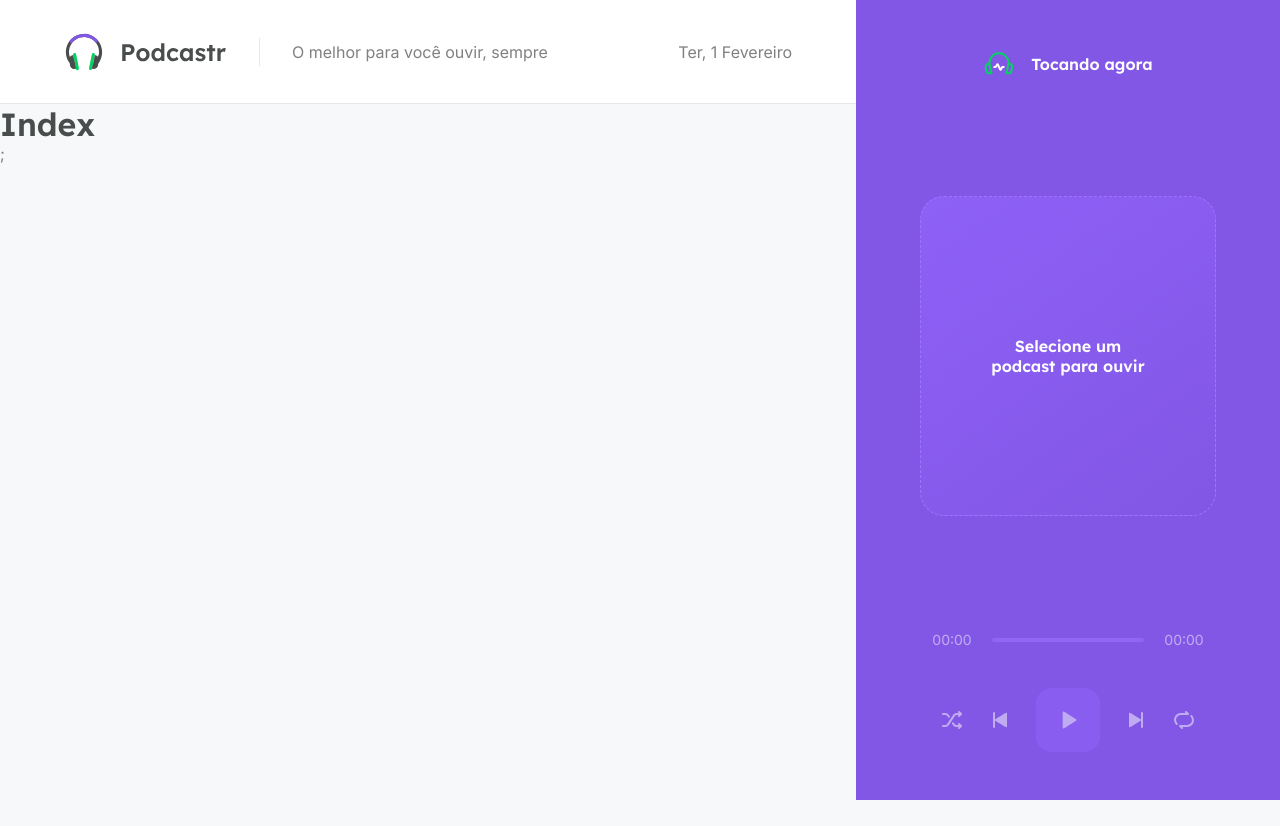
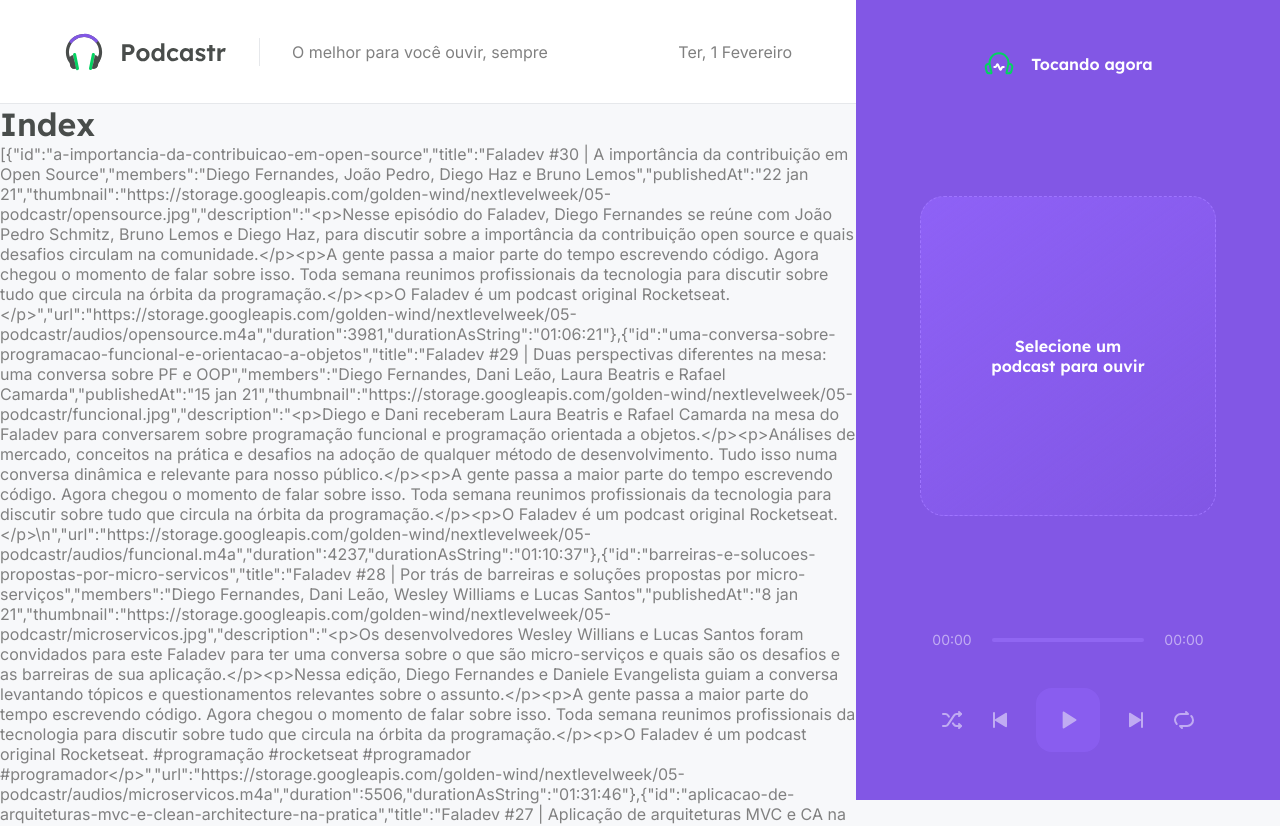
Before and after one commit to wellingtonrodriguesbr/podcastr, a Next.js app: page / in a window 1280 px wide. Shown: the top 826 px of the page. Before the commit the page ends 800 px from the top, so only its background shows below. Built offline with nearby package versions, Linux system fonts and the light colour scheme; data requests are answered from the project's data file.

Commit message:
chore: WIP page Home episodes

```diff
--- a/package.json
+++ b/package.json
@@ -9,6 +9,7 @@
     "server": "json-server server.json -w -d 750 -p 3333"
   },
   "dependencies": {
+    "axios": "^0.25.0",
     "date-fns": "^2.28.0",
     "next": "12.0.9",
     "react": "17.0.2",
--- a/src/pages/index.tsx
+++ b/src/pages/index.tsx
@@ -1,6 +1,23 @@
 import Head from "next/head";
+import { GetStaticProps } from "next";
+import { format, parseISO } from "date-fns";
+import ptBR from "date-fns/locale/pt-BR";
+import { api } from "../services/api";
+import { convertDurationTime } from "../utils/convertDurationTime";
 
-export default function Home() {
+type Episode = {
+  id: string;
+  title: string;
+  members: string;
+  published_at: string;
+  //...
+};
+
+type HomeProps = {
+  episodes: Episode[];
+};
+
+export default function Home(props: HomeProps) {
   return (
     <>
       <Head>
@@ -8,17 +25,39 @@
       </Head>
 
       <h1>Index</h1>
+      <p>{JSON.stringify(props.episodes)}</p>
     </>
   );
 }
 
-export const getStaticProps = async () => {
-  const response = await fetch("http://localhost:3333/episodes");
-  const data = await response.json();
+export const getStaticProps: GetStaticProps = async () => {
+  const { data } = await api.get("episodes", {
+    params: {
+      _limit: 12,
+      _sort: "published_at",
+      _order: "desc",
+    },
+  });
+
+  const episodes = data.map((episode) => {
+    return {
+      id: episode.id,
+      title: episode.title,
+      members: episode.members,
+      publishedAt: format(parseISO(episode.published_at), "d MMM yy", {
+        locale: ptBR,
+      }),
+      thumbnail: episode.thumbnail,
+      description: episode.description,
+      url: episode.file.url,
+      duration: Number(episode.file.duration),
+      durationAsString: convertDurationTime(Number(episode.file.duration)),
+    };
+  });
 
   return {
     props: {
-      episodes: data,
+      episodes,
     },
     revalidate: 60 * 60 * 8,
   };
--- /dev/null
+++ b/src/services/api.ts
@@ -0,0 +1,5 @@
+import axios from "axios";
+
+export const api = axios.create({
+  baseURL: "http://localhost:3333/",
+});
--- /dev/null
+++ b/src/utils/convertDurationTime.ts
@@ -0,0 +1,11 @@
+export function convertDurationTime(duration: number) {
+  const hours = Math.floor(duration / 3600);
+  const minutes = Math.floor((duration % 3600) / 60);
+  const seconds = duration % 60;
+
+  const timeString = [hours, minutes, seconds]
+    .map((unit) => String(unit).padStart(2, "0"))
+    .join(":");
+
+  return timeString;
+}
```
Also changed, not shown: 1 other file (tests, documents, lock files or other folders).
